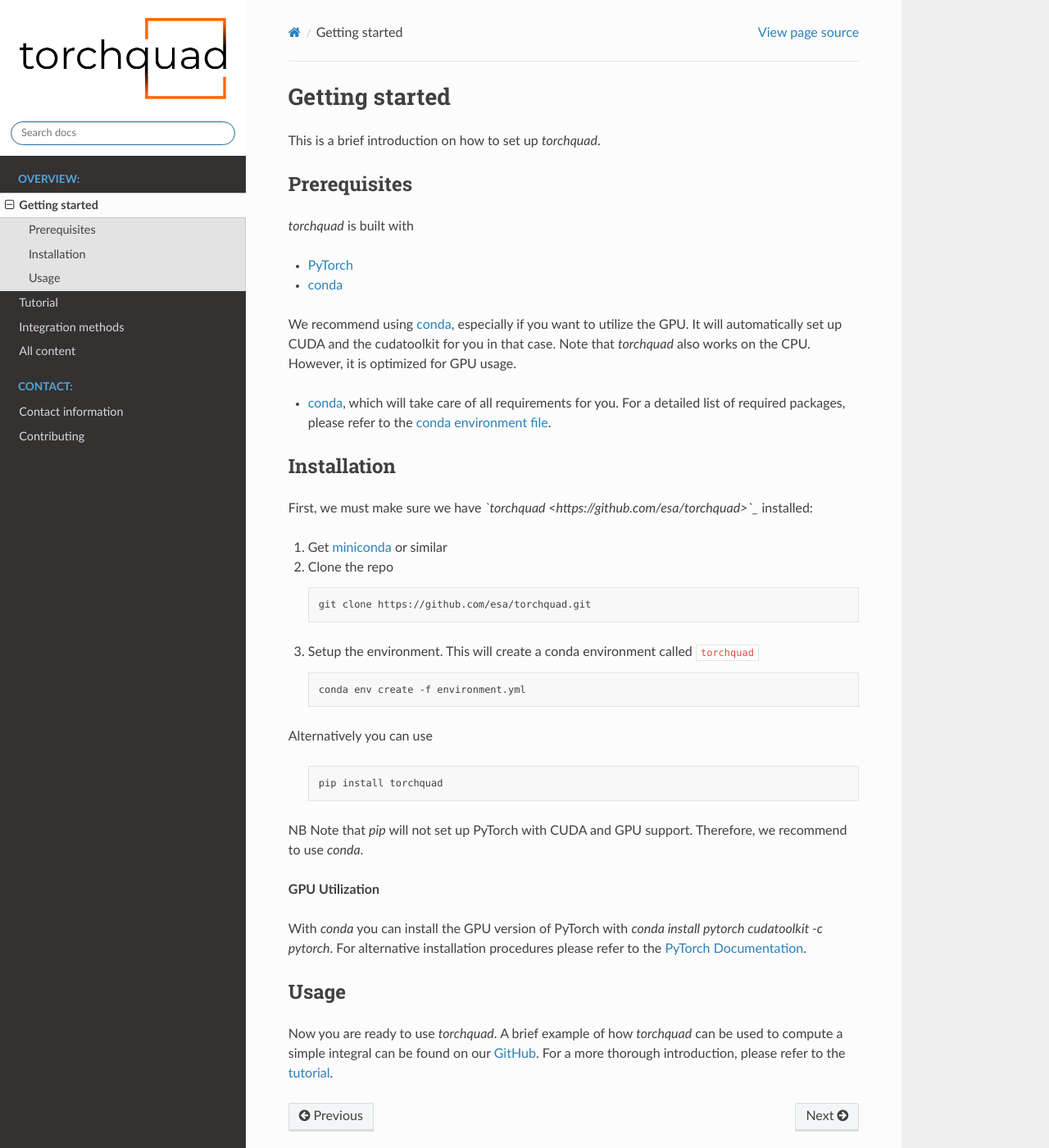
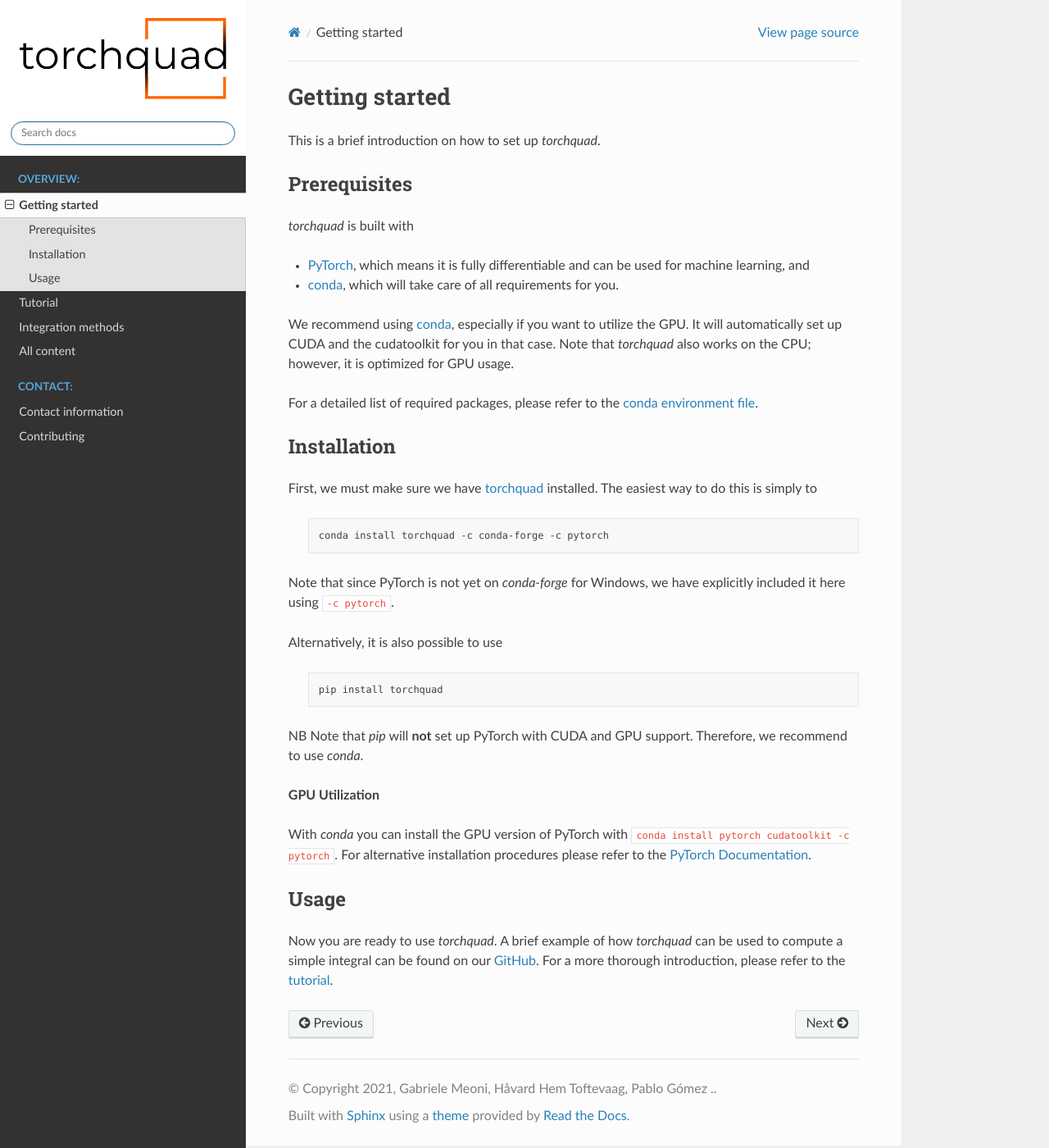
Before and after one commit to esa/torchquad, a Sphinx documentation site: the page built from docs/source/install.rst, in a window 1280 px wide and 1400 px high. Shown: the whole window at 82% size. Built offline with Sphinx 7.4.7 and the Read the Docs theme 2.0.0, drawn with Linux system fonts in a browser that asks for light colours; formulas are drawn with MathJax 3.

Commit message:
Changed installation and contribution guide

```diff
--- a/docs/source/install.rst
+++ b/docs/source/install.rst
@@ -10,44 +10,38 @@
 
 *torchquad* is built with
 
-- `PyTorch <https://pytorch.org/>`_
-- `conda <https://docs.conda.io/en/latest/>`_
+- `PyTorch <https://pytorch.org/>`_, which means it is fully differentiable and can be used for machine learning, and
+- `conda <https://docs.conda.io/en/latest/>`_, which will take care of all requirements for you.
 
 We recommend using `conda <https://docs.conda.io/en/latest/>`_, especially if you want to utilize the GPU.
 It will automatically set up CUDA and the cudatoolkit for you in that case.
-Note that *torchquad* also works on the CPU. However, it is optimized for GPU usage.
+Note that *torchquad* also works on the CPU; however, it is optimized for GPU usage.
 
-- `conda <https://docs.conda.io/en/latest/>`_, which will take care of all requirements for you. For a detailed list of required packages, please refer to the `conda environment file <https://github.com/esa/torchquad/blob/main/environment.yml>`_.
+For a detailed list of required packages, please refer to the `conda environment file <https://github.com/esa/torchquad/blob/main/environment.yml>`_.
 
 Installation
 -------------
 
-First, we must make sure we have *`torchquad <https://github.com/esa/torchquad>`_* installed:
-
-1. Get `miniconda <https://docs.conda.io/en/latest/miniconda.html>`_ or similar
-2. Clone the repo
+First, we must make sure we have `torchquad <https://github.com/esa/torchquad>`_ installed.
+The easiest way to do this is simply to
 
    .. code-block:: bash
 
-      git clone https://github.com/esa/torchquad.git
+      conda install torchquad -c conda-forge -c pytorch
 
-3. Setup the environment. This will create a conda environment called ``torchquad``
+Note that since PyTorch is not yet on *conda-forge* for Windows, we have explicitly included it here using ``-c pytorch``.
 
-   .. code-block:: bash
-
-      conda env create -f environment.yml
-
-Alternatively you can use
+Alternatively, it is also possible to use
 
    .. code-block:: bash
 
       pip install torchquad
 
-NB Note that `pip` will not set up PyTorch with CUDA and GPU support. Therefore, we recommend to use `conda`.
+NB Note that *pip* will **not** set up PyTorch with CUDA and GPU support. Therefore, we recommend to use *conda*.
 
 **GPU Utilization**
 
-With `conda` you can install the GPU version of PyTorch with `conda install pytorch cudatoolkit -c pytorch`.
+With *conda* you can install the GPU version of PyTorch with ``conda install pytorch cudatoolkit -c pytorch``.
 For alternative installation procedures please refer to the `PyTorch Documentation <https://pytorch.org/get-started/locally/>`_.
 
 Usage
```
Also changed, not shown: README.md (+28 -16 lines), docs/source/contributing.rst (+19 -0 lines).
